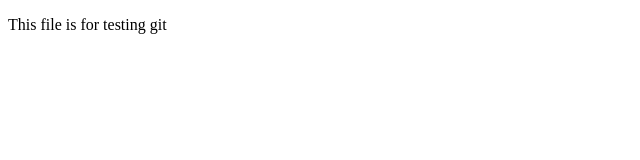
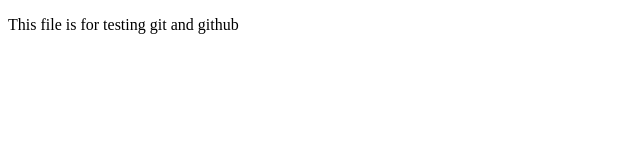
Before and after one commit to Mohsin-Raza-1/Mohsinraza-demo, a plain HTML site: page index.html in a window 1280 px wide. Shown: the full height of the page, 0-640 px from the left. Drawn offline with Linux system fonts and the light colour scheme.

Commit message:
new changes

```diff
--- a/index.html
+++ b/index.html
@@ -6,6 +6,6 @@
     <title>Document</title>
 </head>
 <body>
-    <p> This file is for testing git</p>
+    <p> This file is for testing git and github</p>
 </body>
 </html>
```
